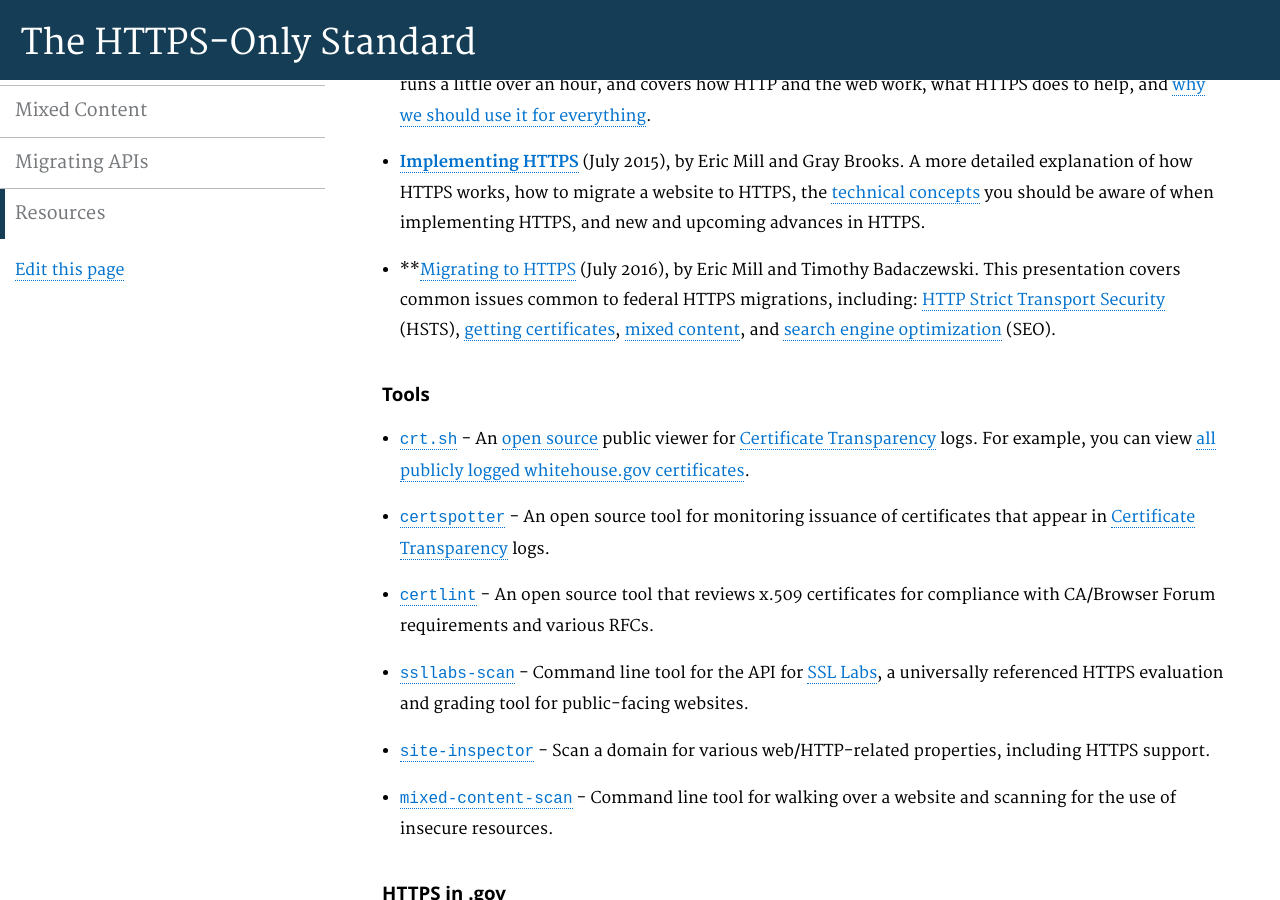
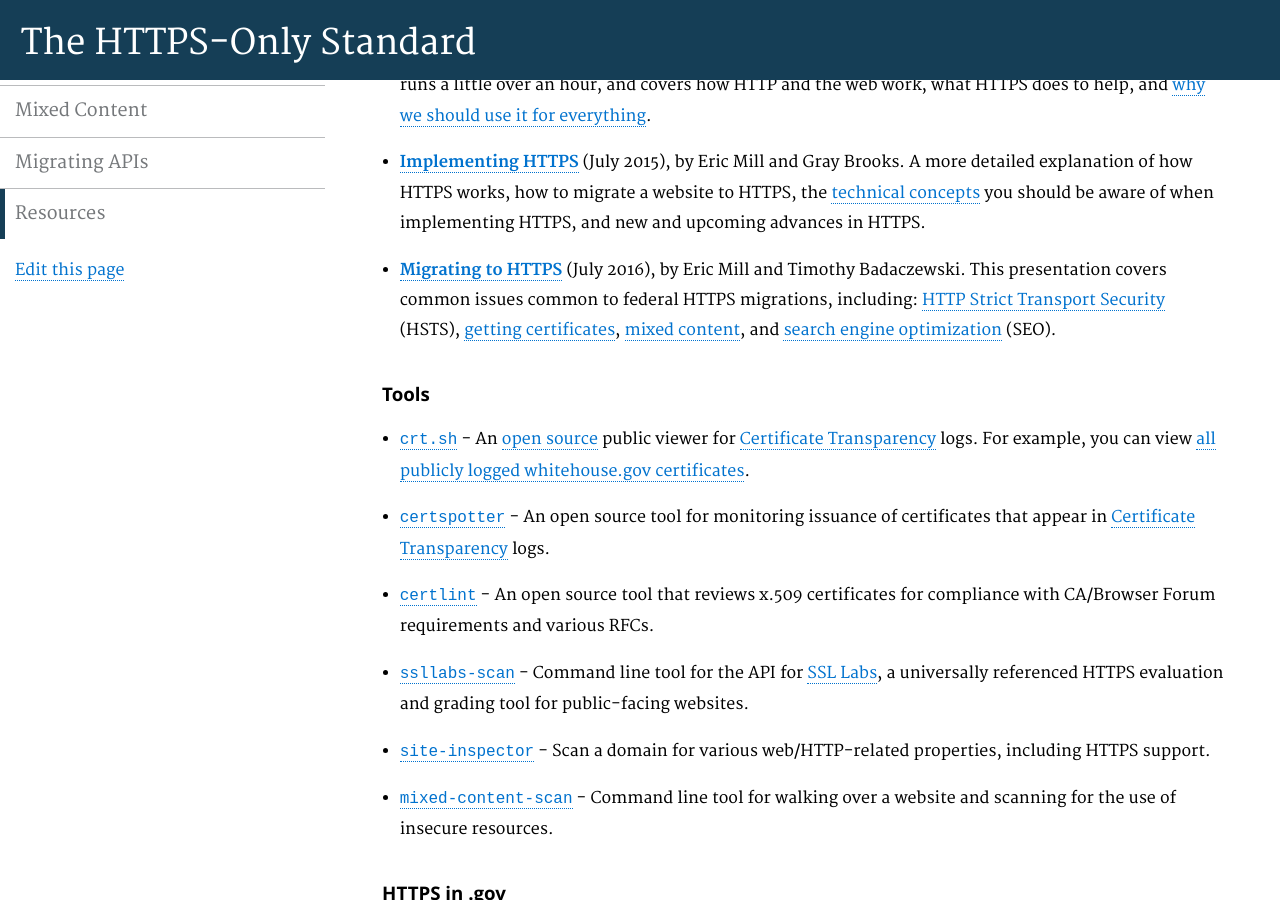
Before and after one commit to GSA/https, a Jekyll site: the page built from pages/resources.md, in a window 1280 px wide and 900 px high, scrolled down 405 px. Built offline with Jekyll 4.4.1, drawn with Linux system fonts in a browser that asks for light colours; Markdown is read by kramdown in place of the engine named in the settings.

Commit message:
Fix the bolding

```diff
--- a/pages/resources.md
+++ b/pages/resources.md
@@ -17,7 +17,7 @@ The DigitalGov University has several presentations on HTTPS from the General Se
 
 * **[Implementing HTTPS](https://www.youtube.com/watch?v=rnM2qAfEG-M)** (July 2015), by Eric Mill and Gray Brooks. A more detailed explanation of how HTTPS works, how to migrate a website to HTTPS, the [technical concepts](/technical-guidelines/) you should be aware of when implementing HTTPS, and new and upcoming advances in HTTPS.
 
-* **[Migrating to HTTPS](https://www.youtube.com/watch?v=X5H8JRULDOo) (July 2016), by Eric Mill and Timothy Badaczewski. This presentation covers common issues common to federal HTTPS migrations, including: [HTTP Strict Transport Security](/hsts/) (HSTS), [getting certificates](/certificates/), [mixed content](/mixed-content/), and [search engine optimization](/faq/#how-does-migrating-to-https-affect-search-engine-optimization-(seo)%3f) (SEO).
+* **[Migrating to HTTPS](https://www.youtube.com/watch?v=X5H8JRULDOo)** (July 2016), by Eric Mill and Timothy Badaczewski. This presentation covers common issues common to federal HTTPS migrations, including: [HTTP Strict Transport Security](/hsts/) (HSTS), [getting certificates](/certificates/), [mixed content](/mixed-content/), and [search engine optimization](/faq/#how-does-migrating-to-https-affect-search-engine-optimization-(seo)%3f) (SEO).
 
 ### Tools
 
```
